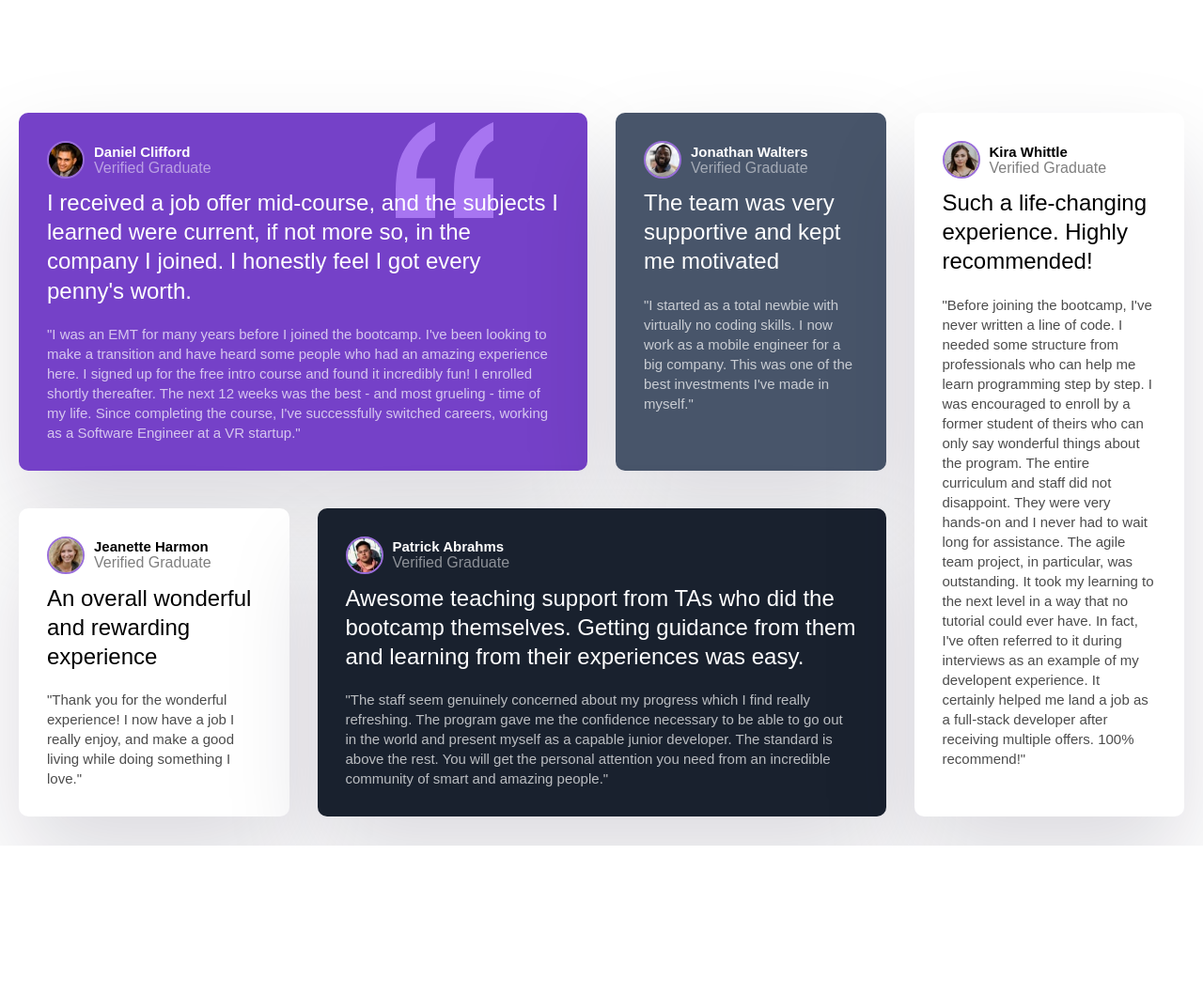
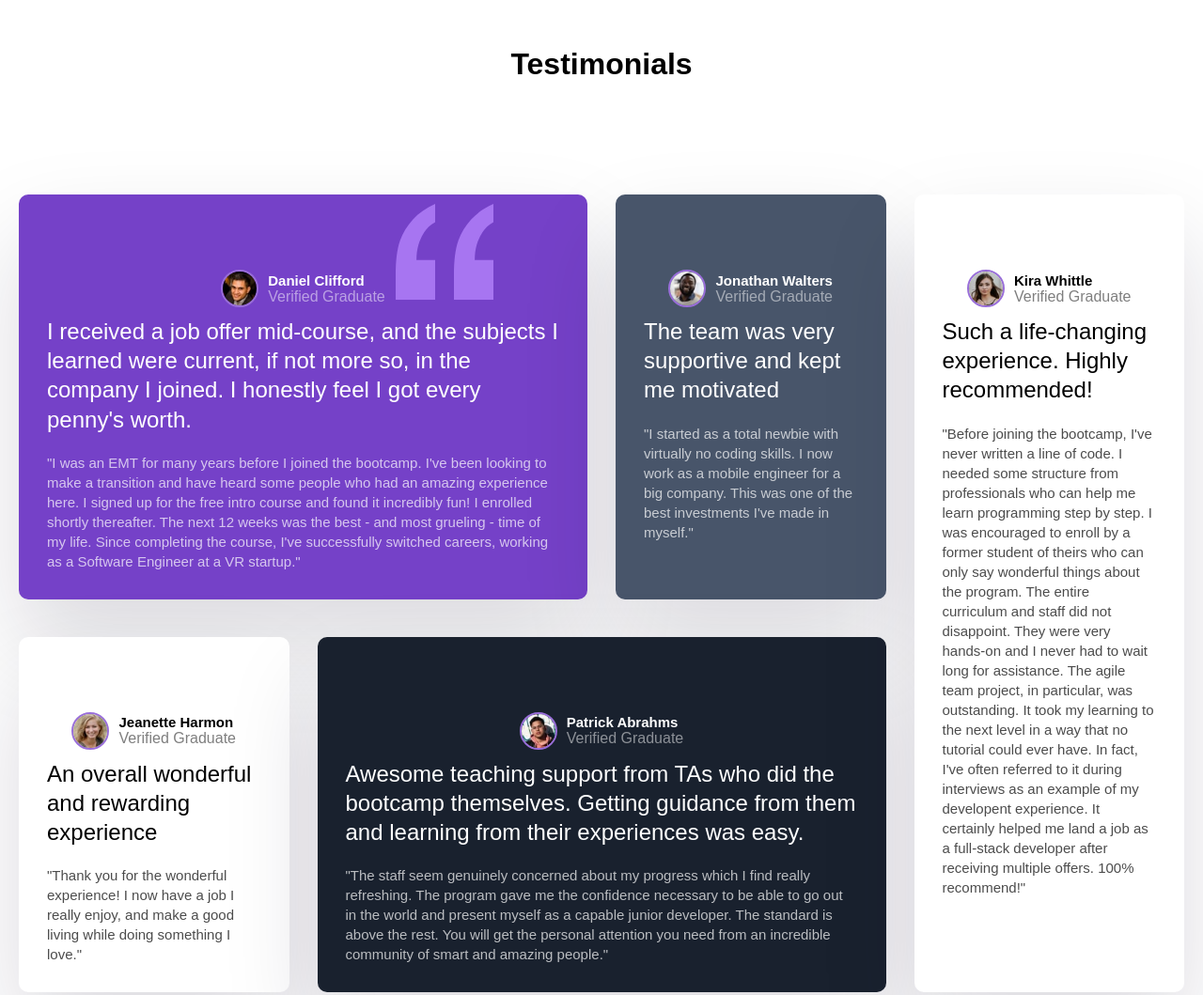
Before and after one commit to selemondev/CSS-Layouts, a plain HTML site: page Grid/project/index.html in a window 1280 px wide. Shown: the top 1059 px of the page at 94% size. Before the commit the page ends 900 px from the top, so only its background shows below. Drawn offline with Linux system fonts and the light colour scheme.

Commit message:
testimonials-title

```diff
--- a/Grid/project/index.html
+++ b/Grid/project/index.html
@@ -7,6 +7,9 @@
     <title>CSS Grid Project</title>
 </head>
 <body>
+    <header>
+        <h1>Testimonials</h1>
+    </header>
     <div class="testimonials">
         <div class="card card--bg-purple">
           <header class="card__header">
--- a/Grid/project/style.css
+++ b/Grid/project/style.css
@@ -9,7 +9,12 @@ body {
     width: 100%;
     font-family: sans-serif, Courier, monospace;
 }
-
+header {
+    display: flex;
+    justify-content: center;
+    align-items: center;
+    margin: 50px 0;
+}
 .testimonials {
     width: 100%;
     margin: 100px auto;
```
